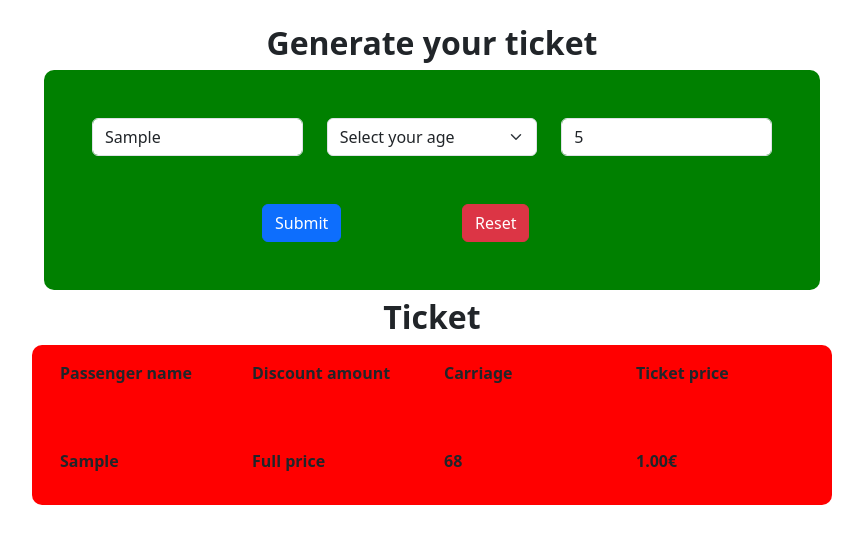
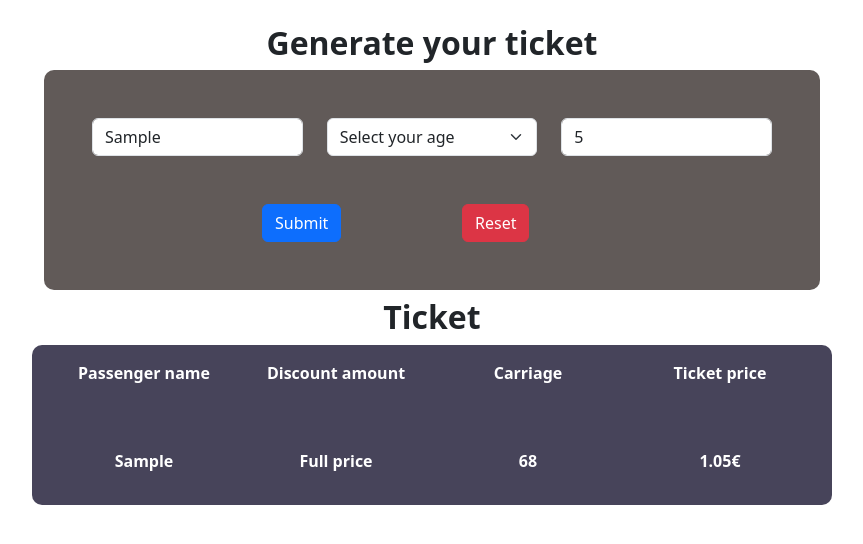
Before and after one commit to AgostinoCaruso/js-biglietto-treno-form, a plain HTML site: page index.html in a window 1280 px wide. Both pictures are taken after typing "Sample", "5" into the empty fields and a click on the button "Submit". Shown: the whole page, without its empty margins (208-1071 px from the left). Drawn offline with nearby package versions, Linux system fonts and the light colour scheme.

Commit message:
fix minor

```diff
--- a/css/style.css
+++ b/css/style.css
@@ -18,4 +18,5 @@
 #ticket{
     border-radius: 10px;
     font-weight: bold;
+    color: white;
 }
--- a/index.html
+++ b/index.html
@@ -49,7 +49,7 @@
                 <h2 class="fw-bold">Ticket</h2>
             </div>
             <div class="row mt-1 my-d-none p-3" id="ticket">
-                <div class="col-3 d-flex flex-column  gap-5 ">
+                <div class="col-3 d-flex flex-column align-items-center  gap-5 ">
                     <div>
                         <p>Passenger name</p>
                     </div>
@@ -57,7 +57,7 @@
                         <p id="passengerNameTicket">....</p>
                     </div>
                 </div>
-                <div class="col-3 d-flex flex-column gap-5">
+                <div class="col-3 d-flex flex-column align-items-center  gap-5">
                     <div>
                         <p>Discount amount</p>
                     </div>
@@ -65,7 +65,7 @@
                         <p id="discountTicket">....</p>
                     </div>
                 </div>
-                <div class="col-3 d-flex flex-column  gap-5">
+                <div class="col-3 d-flex flex-column align-items-center gap-5">
                     <div  >
                         <p>Carriage</p>
                     </div>
@@ -73,7 +73,7 @@
                         <p id="carriageTicket">....</p>
                     </div>
                 </div>
-                <div class="col-3 d-flex flex-column  gap-5">
+                <div class="col-3 d-flex flex-column align-items-center  gap-5">
                     <div  >
                         <p>Ticket price</p>
                     </div>
--- a/js/script.js
+++ b/js/script.js
@@ -24,8 +24,12 @@ const carriageTicket = document.getElementById("carriageTicket");
 const priceTicket = document.getElementById("priceTicket");
 
 //Other stuff
-formLogin.style.backgroundColor ="green";
-ticketPanel.style.backgroundColor = "red";
+formLogin.style.backgroundColor ="#615a58";
+ticketPanel.style.backgroundColor = "#47445a";
+
+document.body.classList.add(".backgroundImage");
+
+
 formLogin.addEventListener("submit",function (event){
     event.preventDefault();
 
@@ -39,7 +43,6 @@ formLogin.addEventListener("submit",function (event){
 resetForm,addEventListener("reset", () => {
     ticketPanel.classList.add(dNone);
     ticketH2Panel.classList.add(dNone);
-
     RemoveInnerHtml();
 })
 
@@ -57,7 +60,7 @@ function AddValueToHtml(){
         discountTicket.innerHTML = "Full price";
     }
 
-    priceTicket.innerHTML = parseInt(finalPrice).toFixed(2)+ "€";
+    priceTicket.innerHTML = parseFloat(finalPrice).toFixed(2)+ "€";
     carriageTicket.innerHTML = Math.floor(Math.random()*100+1);
 }
 function RemoveInnerHtml(){
@@ -86,7 +89,7 @@ console.clear();
 
 function Operation(){
 //check how much does it cost
-//finalPrice = (priceTicketKm * parseInt(kmTrip.value)).toFixed(2); //final price before discount
+finalPrice = (priceTicketKm * parseFloat(kmTrip.value)).toFixed(2); //final price before discount
 
 //if statement
 if (ageSelected.value == "junior") {
@@ -95,7 +98,7 @@ if (ageSelected.value == "junior") {
 else if (ageSelected.value =="old") {
     CalculateDiscountPrice(discountSenior);
 } else {
-    finalPrice = (priceTicketKm * parseInt(kmTrip.value)).toFixed(2); //final price before discount
+    finalPrice = (priceTicketKm * parseFloat(kmTrip.value)).toFixed(2); //final price before discount
     console.log(`The final cost is: ${finalPrice}€, unfortunatelly at your age of ${ageSelected.value} you cannot access to a discount price!\n
 Your data for this travel is: age:${ageSelected.value}, km: ${kmTrip.value}, final price is: ${finalPrice}€!!`);
 }
```
Also changed, not shown: img/shinkansen_01.jpg (added), img/shinkansen_02.jpg (added).
